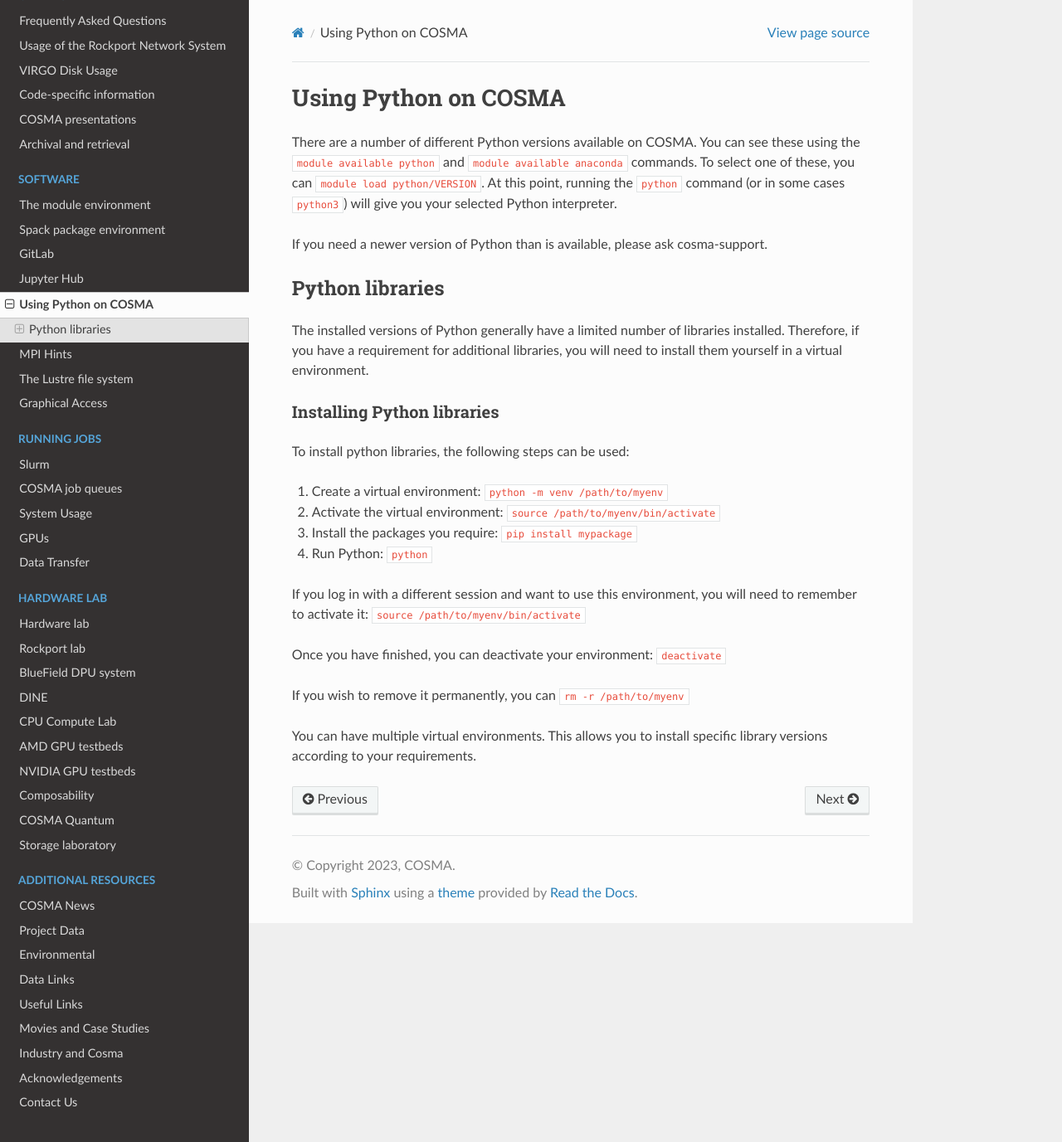
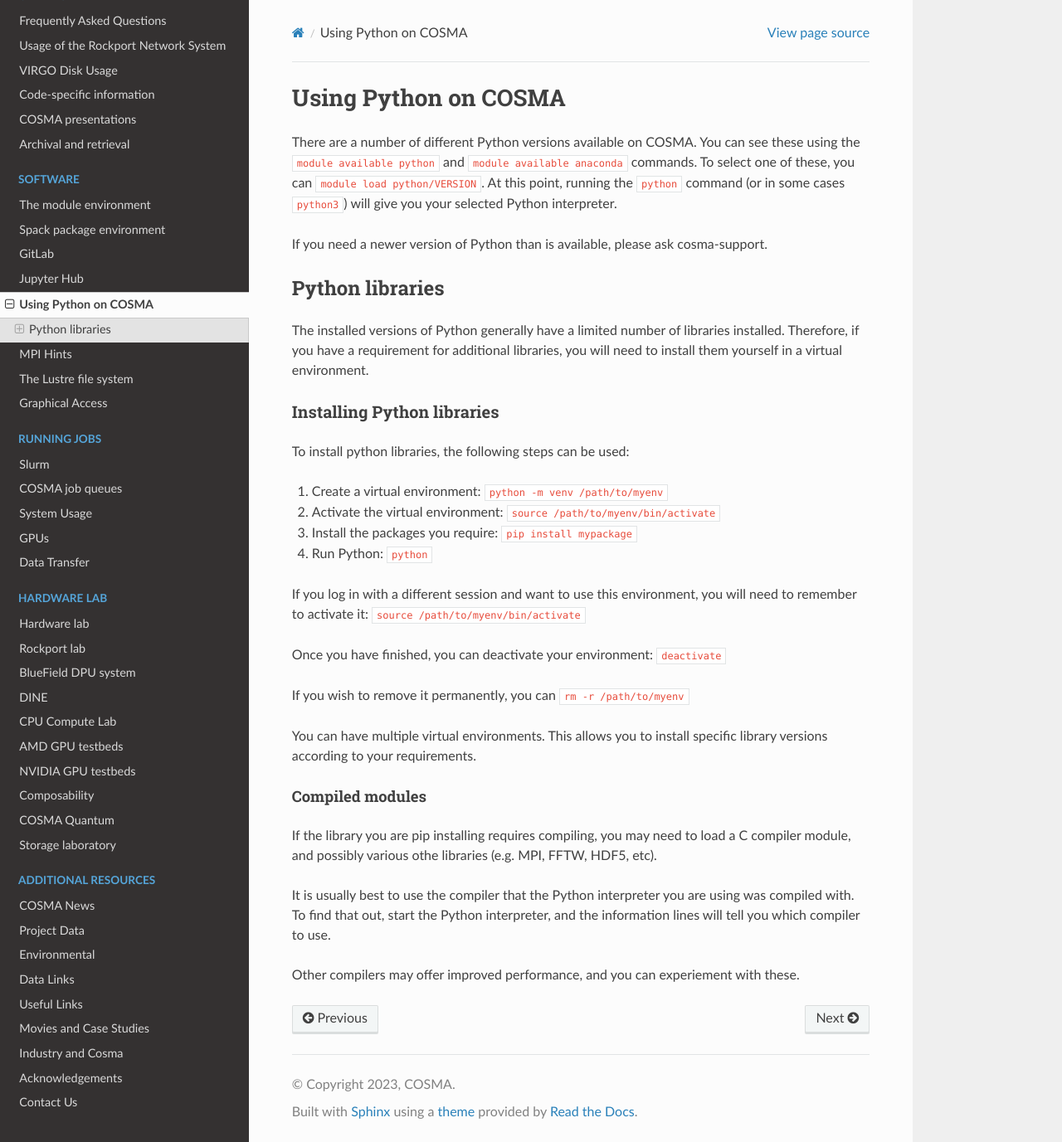
Before and after one commit to agb32/cosmadoc, a Sphinx documentation site: the page built from docs/source/python.md, in a window 1280 px wide and 1377 px high. Shown: the whole window at 83% size. Built offline with Sphinx 7.4.7 and the Read the Docs theme 2.0.0, drawn with Linux system fonts in a browser that asks for light colours.

Commit message:
added compiler info

```diff
--- a/docs/source/python.md
+++ b/docs/source/python.md
@@ -24,3 +24,11 @@ Once you have finished, you can deactivate your environment: `deactivate`
 If you wish to remove it permanently, you can `rm -r /path/to/myenv`
 
 You can have multiple virtual environments.  This allows you to install specific library versions according to your requirements.
+
+#### Compiled modules
+
+If the library you are pip installing requires compiling, you may need to load a C compiler module, and possibly various othe libraries (e.g. MPI, FFTW, HDF5, etc).
+
+It is usually best to use the compiler that the Python interpreter you are using was compiled with.  To find that out, start the Python interpreter, and the information lines will tell you which compiler to use.
+
+Other compilers may offer improved performance, and you can experiement with these.
```
